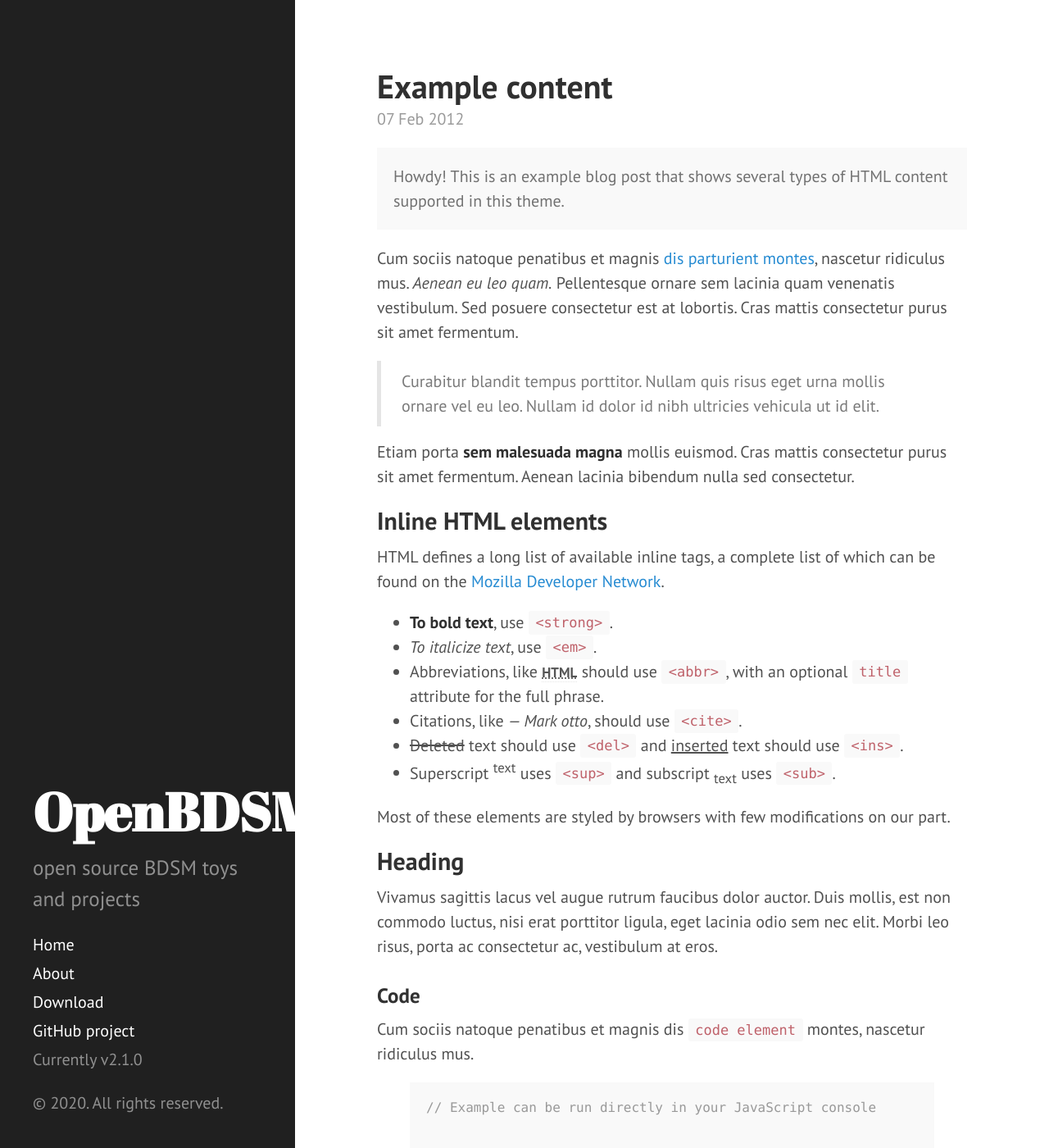
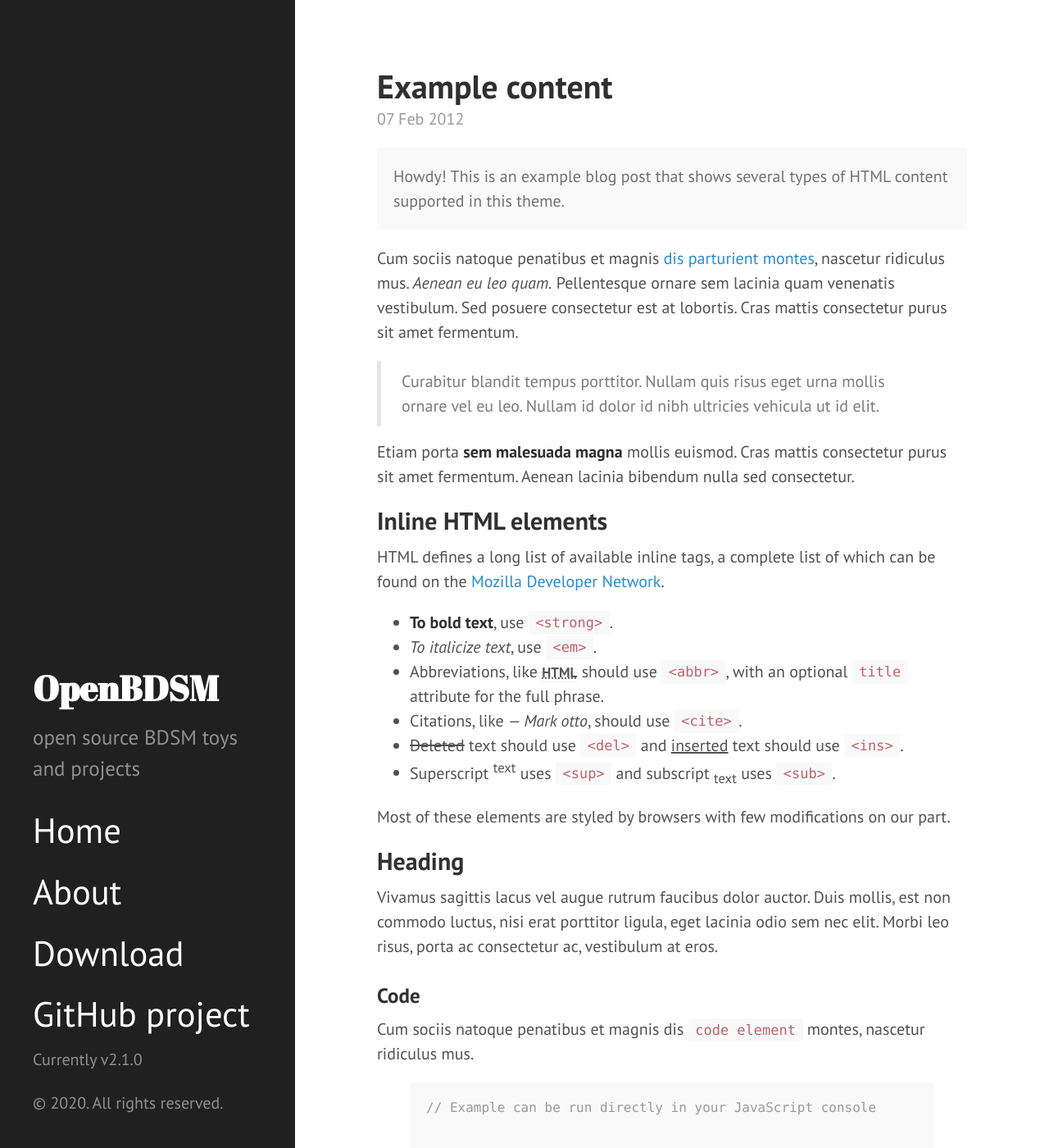
Before and after one commit to OpenBDSM/OpenBDSM.github.io, a Jekyll site: the page built from index.html, in a window 1280 px wide and 1400 px high. Shown: the whole window at 82% size. Built offline with Jekyll 4.4.1, drawn with Linux system fonts in a browser that asks for light colours; Markdown is read by kramdown in place of the engine named in the settings; the list of posts is cut into pages by our own code.

Commit message:
Update hyde.css

```diff
--- a/public/css/hyde.css
+++ b/public/css/hyde.css
@@ -73,6 +73,7 @@ html {
 /* Sidebar links */
 .sidebar a {
   color: #fff;
+  font-size: 32pt;
 }
 
 /* About section */
```
